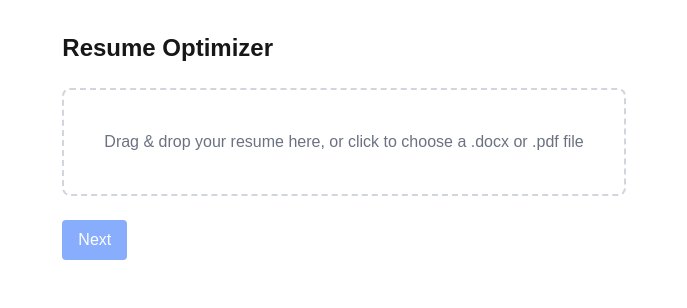
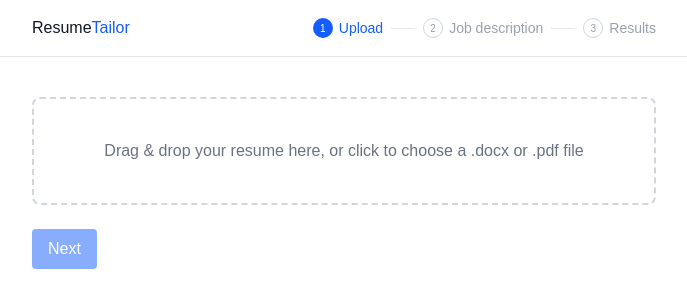
Before and after one commit to osamamateen/resume-optimizer, a Next.js app: page / in a window 1280 px wide. Shown: the top 308 px of the page, without its empty margins (296-983 px from the left). Built offline with nearby package versions, Linux system fonts and the light colour scheme.

Commit message:
feat: show LoadingView during optimize API call

```diff
--- a/app/page.tsx
+++ b/app/page.tsx
@@ -1,9 +1,11 @@
 "use client";
 
 import { useState } from "react";
+import { IconCheck } from "@tabler/icons-react";
 import { UploadStep } from "@/components/UploadStep";
 import { JobDescriptionStep } from "@/components/JobDescriptionStep";
 import { ResultView } from "@/components/ResultView";
+import { LoadingView } from "@/components/LoadingView";
 import type { ResumeData } from "@/types/resume.types";
 
 type Step = "upload" | "jobDescription" | "result";
@@ -14,6 +16,57 @@ interface OptimizeResponse {
   missingKeywords: string[];
   summaryOfChanges: string;
   resumeData: ResumeData;
+}
+
+const STEPS: { key: Step; label: string }[] = [
+  { key: "upload", label: "Upload" },
+  { key: "jobDescription", label: "Job description" },
+  { key: "result", label: "Results" },
+];
+
+function stepIndex(step: Step): number {
+  return STEPS.findIndex((s) => s.key === step);
+}
+
+function Stepper({ currentStep }: { currentStep: Step }) {
+  const current = stepIndex(currentStep);
+  return (
+    <div className="flex items-center gap-2">
+      {STEPS.map((step, i) => {
+        const done = i < current;
+        const active = i === current;
+        return (
+          <div key={step.key} className="flex items-center gap-2">
+            {i > 0 && <div className="w-6 h-px bg-gray-200" />}
+            <div className="flex items-center gap-1.5">
+              <div
+                className={`w-5 h-5 rounded-full flex items-center justify-center shrink-0 ${
+                  done
+                    ? "bg-green-500 text-white"
+                    : active
+                    ? "bg-blue-600 text-white"
+                    : "border border-gray-300 text-gray-400"
+                }`}
+              >
+                {done ? (
+                  <IconCheck size={10} />
+                ) : (
+                  <span className="text-[10px] font-medium">{i + 1}</span>
+                )}
+              </div>
+              <span
+                className={`text-sm whitespace-nowrap ${
+                  active ? "text-blue-600 font-medium" : "text-gray-400"
+                }`}
+              >
+                {step.label}
+              </span>
+            </div>
+          </div>
+        );
+      })}
+    </div>
+  );
 }
 
 export default function Home() {
@@ -57,10 +110,22 @@ export default function Home() {
   }
 
   return (
-    <main className="mx-auto max-w-2xl p-8">
-      <h1 className="text-2xl font-bold mb-6">Resume Optimizer</h1>
+    <div className="min-h-screen bg-white">
+      <header className="border-b border-gray-200 bg-white sticky top-0 z-10">
+        <div className="max-w-2xl mx-auto px-6 h-14 flex items-center justify-between">
+          <span className="font-medium text-gray-900">
+            Resume<span className="text-blue-600">Tailor</span>
+          </span>
+          <Stepper currentStep={step} />
+        </div>
+      </header>
 
-      {error && <p className="mb-4 rounded bg-red-50 p-3 text-sm text-red-700">{error}</p>}
+      <main className="max-w-2xl mx-auto px-6 py-10">
+        {error && (
+          <p className="mb-6 rounded-lg bg-red-50 border border-red-100 p-3 text-sm text-red-700">
+            {error}
+          </p>
+        )}
 
         {step === "upload" && (
           <UploadStep
@@ -69,7 +134,8 @@ export default function Home() {
             onNext={() => setStep("jobDescription")}
           />
         )}
-      {step === "jobDescription" && (
+        {loading && <LoadingView />}
+        {!loading && step === "jobDescription" && (
           <JobDescriptionStep
             jobDescription={jobDescription}
             onChange={setJobDescription}
@@ -89,5 +155,6 @@ export default function Home() {
           />
         )}
       </main>
+    </div>
   );
 }
```
Lines whose indentation alone changed are shown as unchanged.
